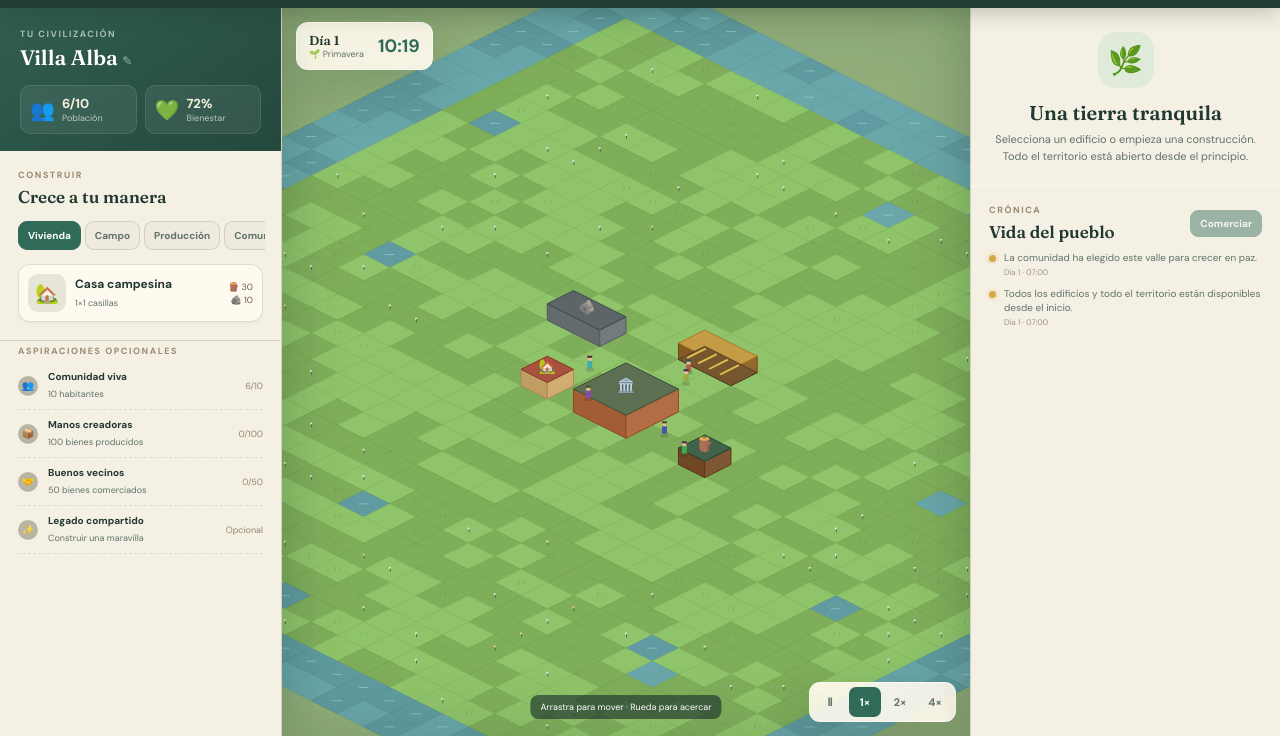
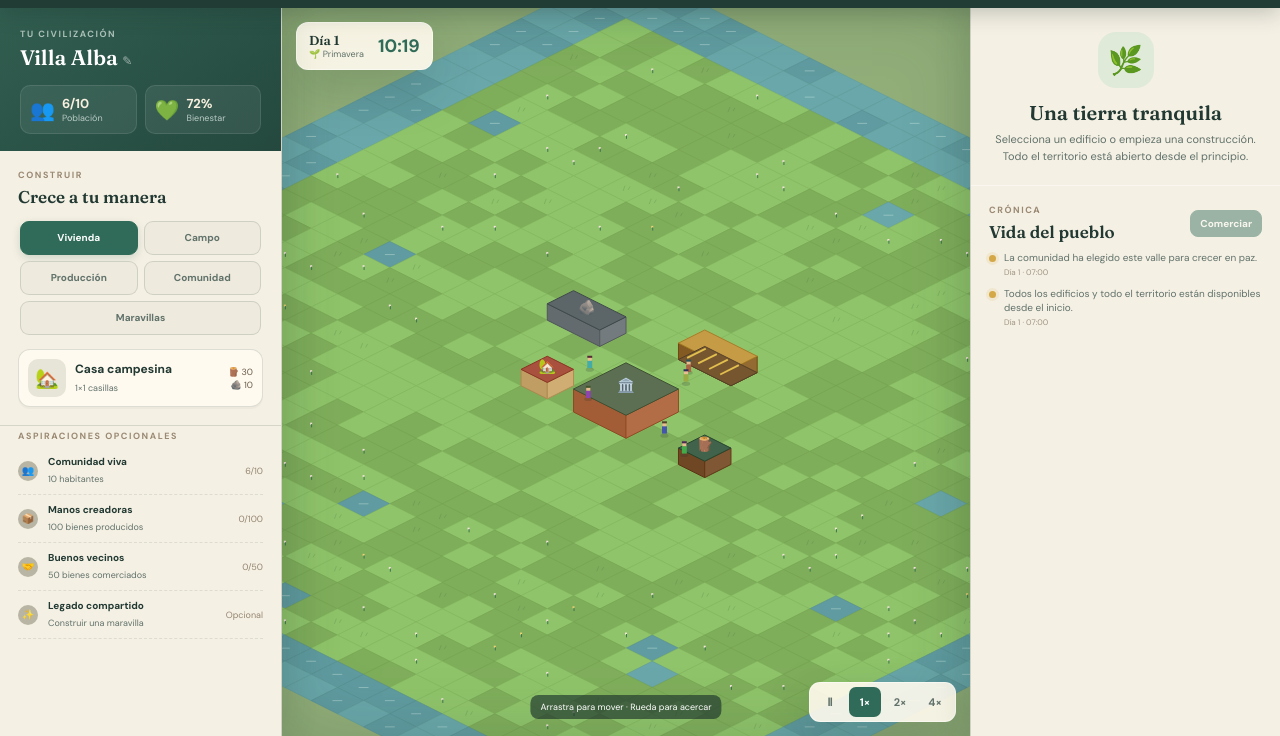
Before and after one commit to luisduran890815/Juego_Civilis, a website with bundled scripts: page index.html in a window 1280 px wide. Shown: the part 64-800 px from the top of the page. Built offline with nearby package versions, Linux system fonts and the light colour scheme.

Commit message:
Add files via upload

```diff
--- a/css/styles.css
+++ b/css/styles.css
@@ -80,9 +80,47 @@ h1, h2, h3, p { margin-top: 0; }
 .section-heading { display: flex; justify-content: space-between; align-items: center; gap: 8px; margin-bottom: 12px; }
 .section-heading.compact { margin-bottom: 9px; }
 .section-heading h2, .village-log h2 { margin: 0; font: 600 17px var(--font-display); }
-.category-tabs { display: flex; gap: 4px; margin: 0 -2px 12px; overflow-x: auto; padding: 2px; scrollbar-width: none; }
-.category-tabs button { flex: 0 0 auto; padding: 7px 9px; border: 1px solid var(--line); border-radius: 9px; color: var(--ink-soft); background: #eeeadd; cursor: pointer; font-size: 10px; font-weight: 700; }
-.category-tabs button.active { color: white; border-color: var(--green); background: var(--green); }
+.category-tabs {
+  display: grid;
+  grid-template-columns: repeat(2, minmax(0, 1fr));
+  gap: 6px;
+  width: 100%;
+  margin: 0 0 12px;
+  padding: 2px;
+}
+.category-tabs button {
+  min-width: 0;
+  width: 100%;
+  min-height: 34px;
+  padding: 8px 7px;
+  overflow: hidden;
+  border: 1px solid var(--line);
+  border-radius: 9px;
+  color: var(--ink-soft);
+  background: #eeeadd;
+  cursor: pointer;
+  font-size: 10px;
+  font-weight: 700;
+  line-height: 1.15;
+  text-align: center;
+  white-space: normal;
+  overflow-wrap: anywhere;
+  transition: background-color .16s ease, border-color .16s ease, color .16s ease, transform .16s ease;
+}
+.category-tabs button:hover {
+  border-color: #8fa696;
+  background: #f7f2e6;
+  transform: translateY(-1px);
+}
+.category-tabs button.active {
+  color: white;
+  border-color: var(--green);
+  background: var(--green);
+  box-shadow: 0 3px 8px rgba(47, 107, 88, .2);
+}
+.category-tabs button:last-child:nth-child(odd) {
+  grid-column: 1 / -1;
+}
 .build-list { display: grid; gap: 7px; }
 .build-card {
   display: grid; grid-template-columns: 38px 1fr auto; gap: 9px; align-items: center; width: 100%;
```
